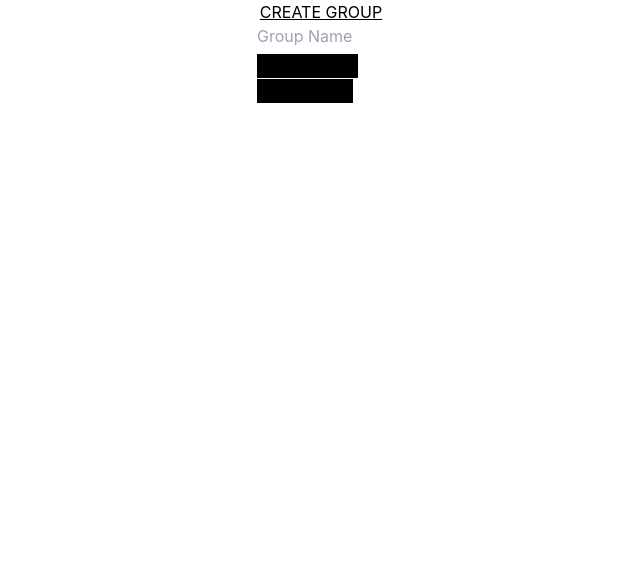
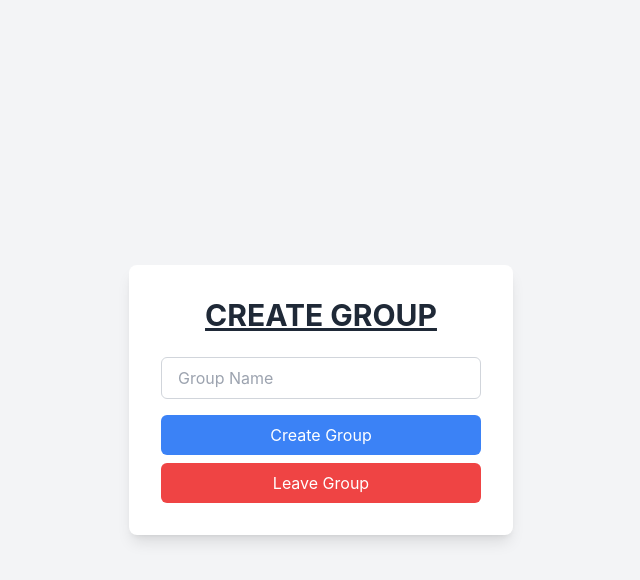
Before and after one commit to lolgadol/Sunday.com, a React (Create React App) app in the folder my-app/: page /CreateGroup in a window 1280 px wide. Shown: the top 580 px of the page, without its empty margins (319-959 px from the left). Built offline with nearby package versions, Linux system fonts and the light colour scheme.

Commit message:
refactored admin panel and creategroup pages

```diff
--- a/my-app/src/CreateGroup.js
+++ b/my-app/src/CreateGroup.js
@@ -1,69 +1,101 @@
-import { useState } from "react";
-import "./CreateGroup.css"
-import {Button} from "react-bootstrap"
-import { useUserContext } from './UserContext';
-import { useNavigate } from "react-router-dom";
+import { useState } from "react"
+import { motion } from "framer-motion"
+import { useUserContext } from './UserContext'
+import { useNavigate } from "react-router-dom"
 
-
-const CreateGroup = () => {
-
-    const [name,setName] = useState();
-    const {user,setUser} = useUserContext();
-    const navigate = useNavigate();
+export default function CreateGroup() {
+  const [name, setName] = useState("")
+  const { user, setUser } = useUserContext()
+  const navigate = useNavigate()
 
   async function createGroupButton() {
-        const response = await fetch("http://localhost:5000/group",{
-            headers: {"Content-Type" : "application/json"},
+    const response = await fetch("http://localhost:5000/group", {
+      headers: { "Content-Type": "application/json" },
       method: "POST",
-            body:JSON.stringify({groupName: name,adminId:user._id})
-        });
-        if(response.ok) {
-            alert("niggerrrrr");
-            const responseJson = await response.json();
-            setUser((user)=>({
-                ...user,group: responseJson.newGroup._id
-            }));
-
-            navigate("/home");
-
-        }
-        else{
-            const responseJson = await response.json();
-            alert(responseJson.msg);
+      body: JSON.stringify({ groupName: name, adminId: user._id })
+    })
+    if (response.ok) {
+      alert("Group created successfully!")
+      const responseJson = await response.json()
+      setUser((user) => ({
+        ...user,
+        group: responseJson.newGroup._id
+      }))
+      navigate("/home")
+    } else {
+      const responseJson = await response.json()
+      alert(responseJson.msg)
     }
   }
 
   async function leaveGroupButton() {
     const response = await fetch("http://localhost:5000/leaveGroup", {
-            headers: {"Content-Type" : "application/json"},
+      headers: { "Content-Type": "application/json" },
       method: "POST",
-            body: JSON.stringify({userId: user._id})
+      body: JSON.stringify({ userId: user._id })
     })
 
-        if(response.ok) {
+    if (response.ok) {
       const responseJson = await response.json()
-            alert(responseJson.msg);
-            navigate("/home");
-            setUser((user)=>({
-                ...user,group: ""
-            }));
-            alert(user.group);
-        }
-        else {
+      alert(responseJson.msg)
+      navigate("/home")
+      setUser((user) => ({
+        ...user,
+        group: ""
+      }))
+      alert(user.group)
+    } else {
       const responseJson = await response.json()
-            alert(responseJson.msg);
+      alert(responseJson.msg)
     }
   }
-    return(
-        <div>
-            <h1 className = "underline">CREATE GROUP</h1>
-            <input className= "input" placeholder = "Group Name" onChange={(e) => setName(e.target.value)}></input>
-            <Button onClick={()=> createGroupButton()} className="buttonCreateGroup">Create Group</Button>
-            <Button className="buttonCreateGroup" onClick={()=> leaveGroupButton()}>Leave Group</Button>
+
+  return (
+    <motion.div
+      initial={{ opacity: 0, y: -20 }}
+      animate={{ opacity: 1, y: 0 }}
+      transition={{ duration: 0.5 }}
+      className="min-h-screen flex items-center justify-center bg-gray-100"
+    >
+      <div className="bg-white p-8 rounded-lg shadow-lg w-96">
+        <motion.h1
+          initial={{ opacity: 0 }}
+          animate={{ opacity: 1 }}
+          transition={{ delay: 0.2 }}
+          className="text-3xl font-bold mb-6 text-center text-gray-800 underline"
+        >
+          CREATE GROUP
+        </motion.h1>
+        <motion.div
+          initial={{ opacity: 0 }}
+          animate={{ opacity: 1 }}
+          transition={{ delay: 0.4 }}
+        >
+          <input
+            className="w-full px-4 py-2 mb-4 border border-gray-300 rounded-md focus:outline-none focus:ring-2 focus:ring-blue-500"
+            placeholder="Group Name"
+            onChange={(e) => setName(e.target.value)}
+          />
+          <div className="flex flex-col space-y-2">
+            <motion.button
+              whileHover={{ scale: 1.05 }}
+              whileTap={{ scale: 0.95 }}
+              className="w-full bg-blue-500 text-white py-2 rounded-md hover:bg-blue-600 transition duration-300"
+              onClick={() => createGroupButton()}
+            >
+              Create Group
+            </motion.button>
+            <motion.button
+              whileHover={{ scale: 1.05 }}
+              whileTap={{ scale: 0.95 }}
+              className="w-full bg-red-500 text-white py-2 rounded-md hover:bg-red-600 transition duration-300"
+              onClick={() => leaveGroupButton()}
+            >
+              Leave Group
+            </motion.button>
           </div>
-    );
+        </motion.div>
+      </div>
+    </motion.div>
+  )
 }
-
-
-
-export default CreateGroup;
```
Also changed, not shown: my-app/src/AdminPanel.js (+103 -90 lines). Lines whose indentation alone changed are shown as unchanged.
